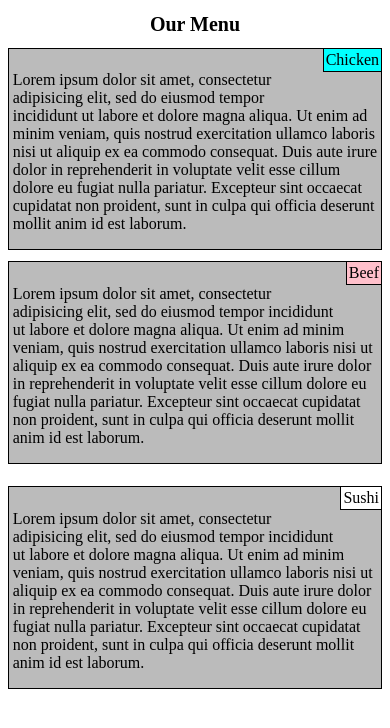
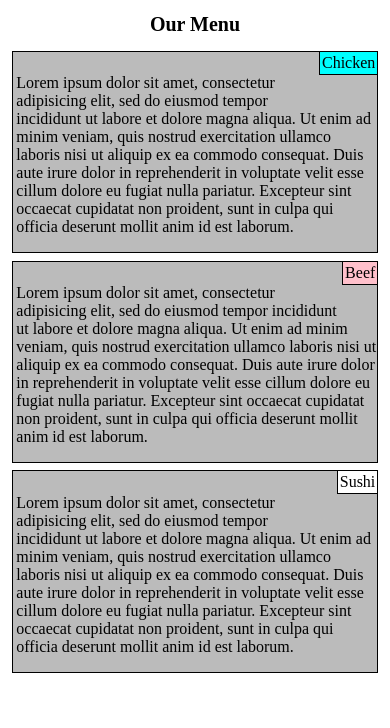
Before and after one commit to renanbirck/fullstack-module1, a plain HTML site: page module2-solution/index.html in a window 390 px wide. Drawn offline with Linux system fonts and the light colour scheme.

Commit message:
margin fix

```diff
--- a/module2-solution/css/styles.css
+++ b/module2-solution/css/styles.css
@@ -1,12 +1,13 @@
-
 /* Styles that applies to the entire document,
    regardless of device size. */
-
-
 * {
   box-sizing: border-box;
 }
 
+body {
+  margin-left: 3%;
+  margin-right: 3%;
+}
 h1 {
   text-align: center;
   font-size: 125%;
@@ -54,7 +55,6 @@ p.section-text {
 .column-middle>.section-title {
   background-color: pink;
 }
-
 .column-right>.section-title {
   background-color: white;
 }
@@ -64,7 +64,6 @@ p.section-text {
   >= 992px: desktop */
 
 @media (max-width: 991px) { /* Tablet */
-
   section.column-left {
     float: left;
     width: 47.5%;
@@ -73,32 +72,28 @@ p.section-text {
   section.column-middle {
     float: right;
     width: 47.5%;
-
   }
 
   section.column-right {
     display: block;
     width: 100%;
     margin-top: 3%;
-
   }
 }
 
 
 @media (max-width: 767px) { /* Mobile */
-
   * {
     margin-left, margin-right: 0%;
+  }
 
-  }
   section.column-left, section.column-middle, section.column-right {
     width: 100%;
     display: inline-block;
     padding-top: 0%;
     margin-left: 0%;
     margin-right: 0%;
-    margin-bottom: 3%;
+    margin-bottom: 1%;
+    margin-top: 1%;
   }
-
-
 }
```
